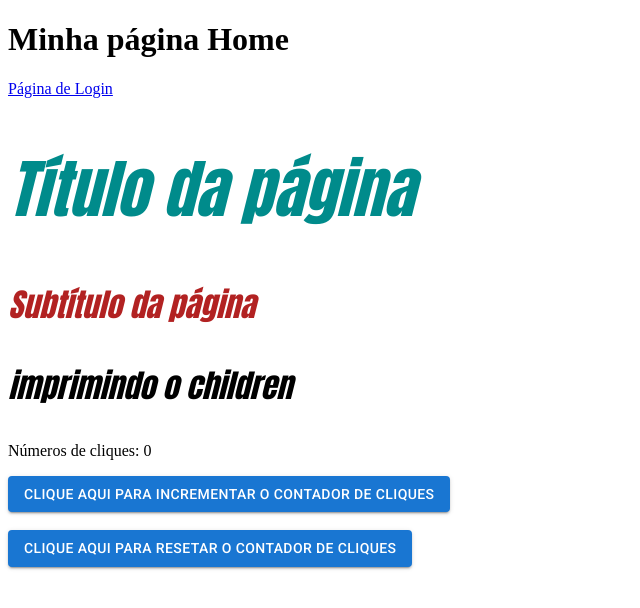
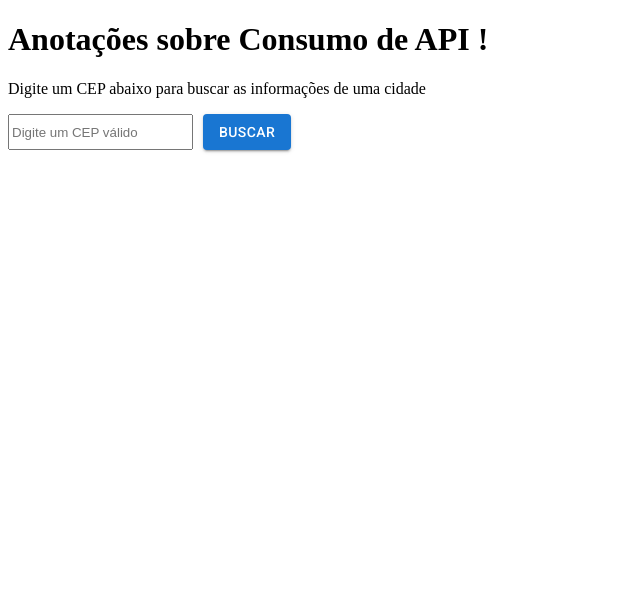
Before and after one commit to ocsoares/Aprendendo-ReactJS, a React (Vite) app: page /notes/consume-api in a window 1280 px wide. Before the commit this address led to /home. Shown: the top 608 px of the page, without its empty margins (0-640 px from the left). Built offline with nearby package versions, Linux system fonts and the light colour scheme.

Commit message:
feat: add notes and consume a CEP api

```diff
--- /dev/null
+++ b/src/app/pages/learning-notes/consume-api/ConsumeAPINote.tsx
@@ -0,0 +1,48 @@
+import { ChangeEvent, useState } from "react";
+import { Button } from "../../../shared/components/Button";
+import { findCEPService } from "../../../shared/services/services/cep/findCEPService";
+import { ApiException } from "../../../shared/services/api/ApiException";
+
+export const ConsumeAPINote = () => {
+  const [inputCEP, setInputCEP] = useState("");
+  const [CEP, setCEP] = useState("");
+  const [showHtmlCEP, setShowHtmlCEP] = useState(false);
+
+  const handleOnChange = (event: ChangeEvent<HTMLInputElement>): void => {
+    setInputCEP(event.target.value);
+  };
+
+  const handleOnClick = async (): Promise<void> => {
+    const response = await findCEPService(inputCEP);
+
+    if (response instanceof ApiException) {
+      setCEP("Não encontrado !");
+    } else {
+      setCEP(response.localidade);
+    }
+
+    setShowHtmlCEP(true);
+  };
+
+  return (
+    <div>
+      <h1>Anotações sobre Consumo de API !</h1>
+
+      <p>Digite um CEP abaixo para buscar as informações de uma cidade</p>
+
+      <div style={{ display: "flex", gap: "10px" }}>
+        <input
+          placeholder="Digite um CEP válido"
+          type="number"
+          value={inputCEP}
+          onChange={handleOnChange}
+        />
+        <Button text="Buscar" onClick={handleOnClick}></Button>
+      </div>
+
+      {/* "showHtmlCEP &&" significa que se o "showHtmlCEP" for TRUE, retorna ALGO, nesse caso
+      o "<p>CEP: {CEP}</p>" !! */}
+      {showHtmlCEP && <p>CEP: {CEP}</p>}
+    </div>
+  );
+};
--- a/src/app/routes/Routes.tsx
+++ b/src/app/routes/Routes.tsx
@@ -14,6 +14,7 @@ import { FunctionsInUseContextNote } from "../pages/learning-notes/use-context/f
 import { StatesInUseContextNote } from "../pages/learning-notes/use-context/states-in-use-context/StatesInUseContextNote";
 import { ListsNote } from "../pages/learning-notes/lists/ListsNote";
 import { ListWithObjectsNote } from "../pages/learning-notes/lists/list-with-objects/ListWithObjectsNote";
+import { ConsumeAPINote } from "../pages/learning-notes/consume-api/ConsumeAPINote";
 
 export const Routes = () => {
   return (
@@ -39,6 +40,7 @@ export const Routes = () => {
           path="/notes/lists-with-objects"
           element={<ListWithObjectsNote />}
         />
+        <Route path="/notes/consume-api" element={<ConsumeAPINote />} />
 
         {/* Toda Rota que NÃO for especificada A CIMA será REDIRECIONADA para a página "home" !!!  */}
         <Route path="*" element={<Navigate to="home" />} />
--- a/src/app/shared/services/api/ApiConfig.ts
+++ b/src/app/shared/services/api/ApiConfig.ts
@@ -2,8 +2,8 @@ import axios, { AxiosInstance } from "axios";
 
 export const ApiConfig = (): AxiosInstance => {
   // Colocar uma URL Padrão para as Requisições para o BACKEND da Aplicação, por
-  // Exemplo para EVITAR sempre de ficar passando "https://anyurl.com/posts",
+  // Exemplo, para EVITAR sempre de ficar passando "https://anyurl.com/posts",
   // "https://anyurl.com/editions" e etc, COM ISSO vai ser Preciso passar Apenas
   // "/editions" e "/posts" !!!
-  return axios.create({ baseURL: "https://anyurl.com" });
+  return axios.create({ baseURL: "https://viacep.com.br/ws" });
 };
--- /dev/null
+++ b/src/app/shared/services/services/cep/findCEPService.ts
@@ -0,0 +1,29 @@
+import { ApiConfig } from "../../api/ApiConfig";
+import { ApiException } from "../../api/ApiException";
+
+interface ICEP {
+  cep: string;
+  logradouro: string;
+  complemento: string;
+  bairro: string;
+  localidade: string;
+  uf: string;
+  ibge: string;
+  gia: string;
+  ddd: string;
+  siafi: string;
+}
+
+export const findCEPService = async (
+  cep: string,
+): Promise<ICEP | ApiException> => {
+  try {
+    const { data }: { data: ICEP } = await ApiConfig().get(`/${cep}/json/`);
+
+    return data;
+  } catch (error: any) {
+    console.log(error);
+
+    return new ApiException("CEP inválido !");
+  }
+};
```
